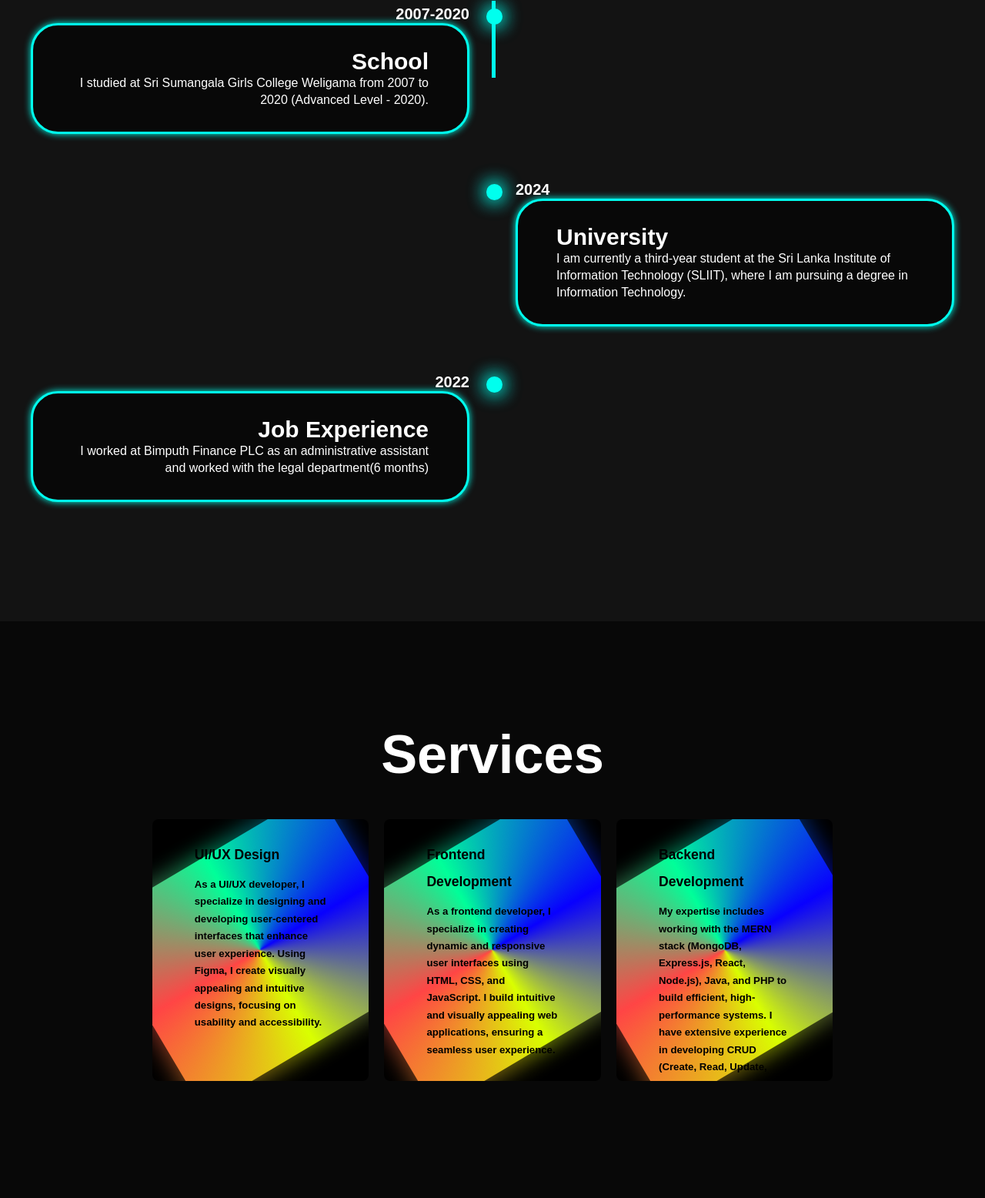
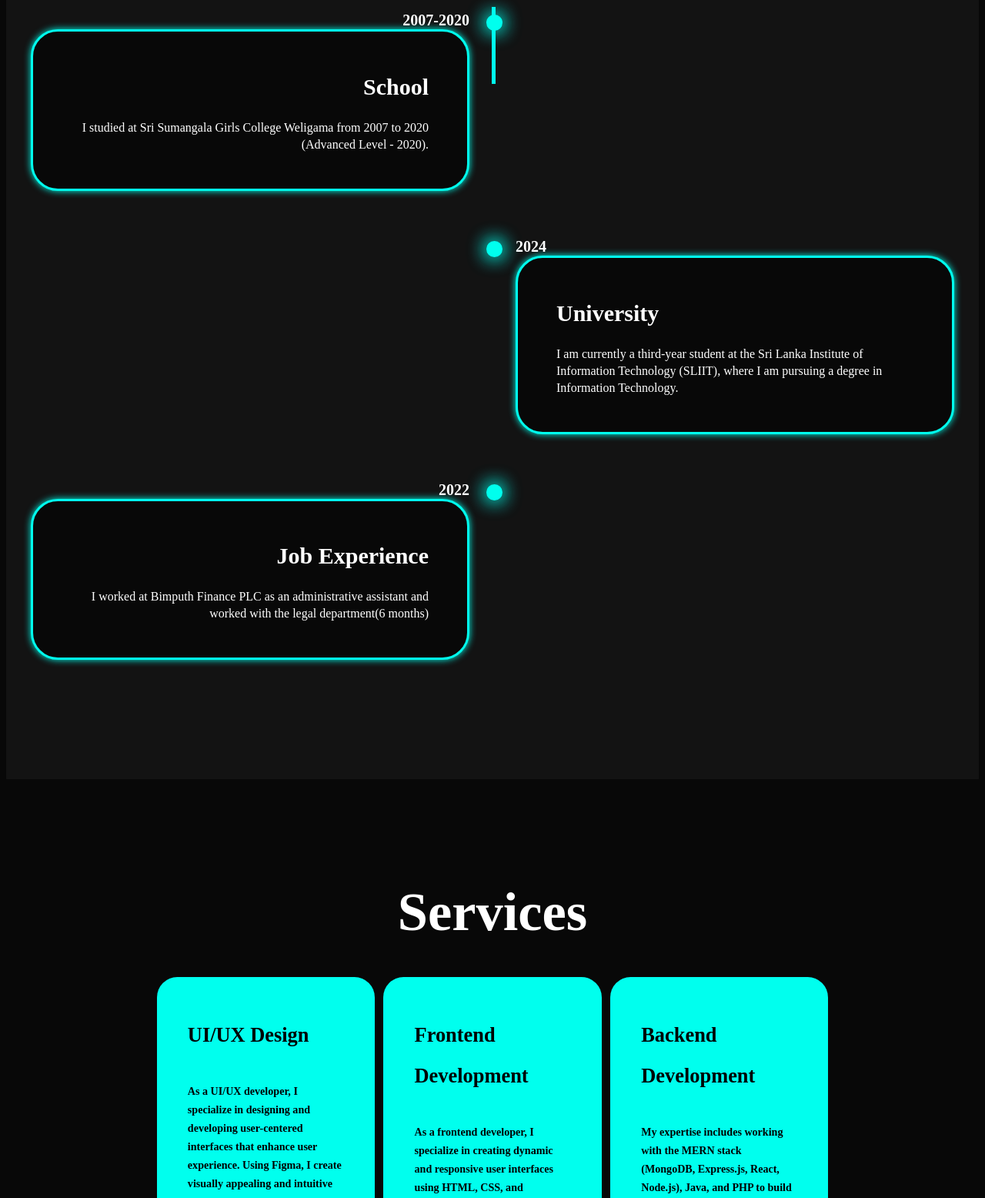
Before and after one commit to KaveeHewamanna/MyPortfolio, a plain HTML site: page index.html in a window 1280 px wide. Shown: the part 1244-2800 px from the top of the page at 77% size. Drawn offline with nearby package versions, Linux system fonts and the light colour scheme.

Commit message:
Add changes to the three boxes

```diff
--- a/style.css
+++ b/style.css
@@ -28,7 +28,6 @@ body{
     background: var(--bg-color);
     color: var(--text-color);
 }
-
 
 .header{
     position: fixed;
@@ -126,16 +125,6 @@ span{
 
 .logo span{
     color: var(--main-color);
-}
-.logo {
-    font-size: 20px;
-    font-weight: bold;
-    display: inline-block;
-    position: relative;
-    color: #fff;
-    text-transform: uppercase;
-    overflow: hidden;
-    text-decoration: none;  /* This removes the underline */
 }
 
 .home-content h3{
@@ -457,95 +446,41 @@ span{
     width: 50px;
 }
 
-* {
-    margin: 0;
-    padding: 0;
-}
-
-html {
-    font-family: Poppins, sans-serif;
-    color: #f0f0f0;
-}
-
-body {
-    min-height: 100vh;
-    background: #0b0d15;
-    color: #a2a5b3;
-    align-content: center;
-}
-
-h1, h2 {
-    color: white;
-}
-
-.services {
+.services{
     background: var(--bg-color);
     color: black;
 }
 
-.services h2 {
+.services h2{
     margin-bottom: 5rem;
     color: white;
 }
 
 .services-container {
-    display: grid;
-    grid-template-columns: repeat(2, 1fr);
-    align-items: center;
-    gap: 5rem;
-}
-
-.service-box {
-    background-color:black; /* Dark background inside the box */
-    height: 300px;
-    width: 370px;
-    border-radius: 3rem; /* Rounded corners */
-    position: relative; /* Needed for pseudo-elements */
-    overflow: hidden; /* Hide the animated border overflow */
-    cursor: pointer;
-    transition: 0.4s ease-in-out;
-    z-index: 1; /* Keeps content above the pseudo-elements */
-}
-
-@property --angle {
-    syntax: "<angle>";
-    initial-value: 0deg;
-    inherits: false;
-}
-
-.service-box::after,
-.service-box::before {
-    content: '';
-    position: absolute;
-    height: 100%;
-    width: 100%;
-    background-image: conic-gradient(
-        from var(--angle),
-        #ff4545,
-        #00ff99,
-        #0800ff,
-        #d9ff00,
-        #ff4545
-
-    );
-
-    top: 50%;
-    left: 50%;
-    translate: -50% -50%;
-    z-index: -1; /* Places the animation behind the box content */
-    border-radius: 3rem;
-    animation: spin 3s linear infinite;
-}
-
-.service-box::before {
-    filter: blur(1.5rem); /* Glow effect for the border */
-    opacity: 0.5;
-    padding: 6px; /* Creates the visible border thickness */
+    display: flex;
+    justify-content: space-between; /* Add spacing between the boxes */
+    gap: 1.3rem; /* Add a gap between the boxes */
+    flex-wrap: nowrap; /* Prevent wrapping to the next line */
 }
 
 
+.service-box{
+    background-color: var(--main-color);
+    height: 380px;
+    border-radius: 3rem;
+    border: 5px solid transparent;
+    cursor: pointer;
+    transition: 0.4s ease-in-out;
+    width: 500px;
+}
 
-.service-box .service-info {
+.service-box:hover{
+    background: rgb(187, 250, 249);
+    color: black;
+    transform: scale(1.03);
+}
+
+.service-box .service-info{
     display: flex;
     flex-direction: column;
     text-align: left;
@@ -553,68 +488,22 @@ h1, h2 {
     justify-content: left;
     align-items: baseline;
     padding: 1rem 4rem;
-    z-index: 1; /* Ensures the content is above the border animation */
-    position: relative;
 }
 
-.service-info h4 {
+.service-info h4{
     font-size: 3rem;
     font-weight: 800;
     line-height: 2;
 }
 
-.service-info p {
+
+.service-info p{
     font-size: 1.6rem;
     font-weight: 600;
     max-height: 100px;
     line-height: 1.7;
     margin: auto;
 }
-
-@keyframes spin {
-    from {
-        --angle: 0deg;
-    }
-    to {
-        --angle: 360deg;
-    }
-}
-
-.services-container {
-    display: flex; /* Enable flex layout */
-    justify-content: space-between; /* Space between the boxes */
-    align-items: stretch; /* Align items vertically */
-    gap: 20px; /* Add spacing between the boxes */
-    flex-wrap: nowrap; /* Prevent wrapping to a new line */
-}
-
-.service-box {
-    flex: 1; /* Make all boxes take up equal space */
-    min-width: 0; /* Prevent overflow issues */
-    background:black;
-    padding: 20px;
-    border-radius: 8px;
-    text-align: center;
-    transition: 0.3s ease;
-}
-
-.service-box:hover {
-    box-shadow: white;
-    transform: translateY(-5px);
-}
-
-.service-box h4 {
-    font-size: 2rem;
-    margin-bottom: 10px;
-    color: black;
-}
-
-.service-box p {
-    font-size: 1.5rem;
-    color:black;
-}
-
-
 
 
 .testimonials{
```
